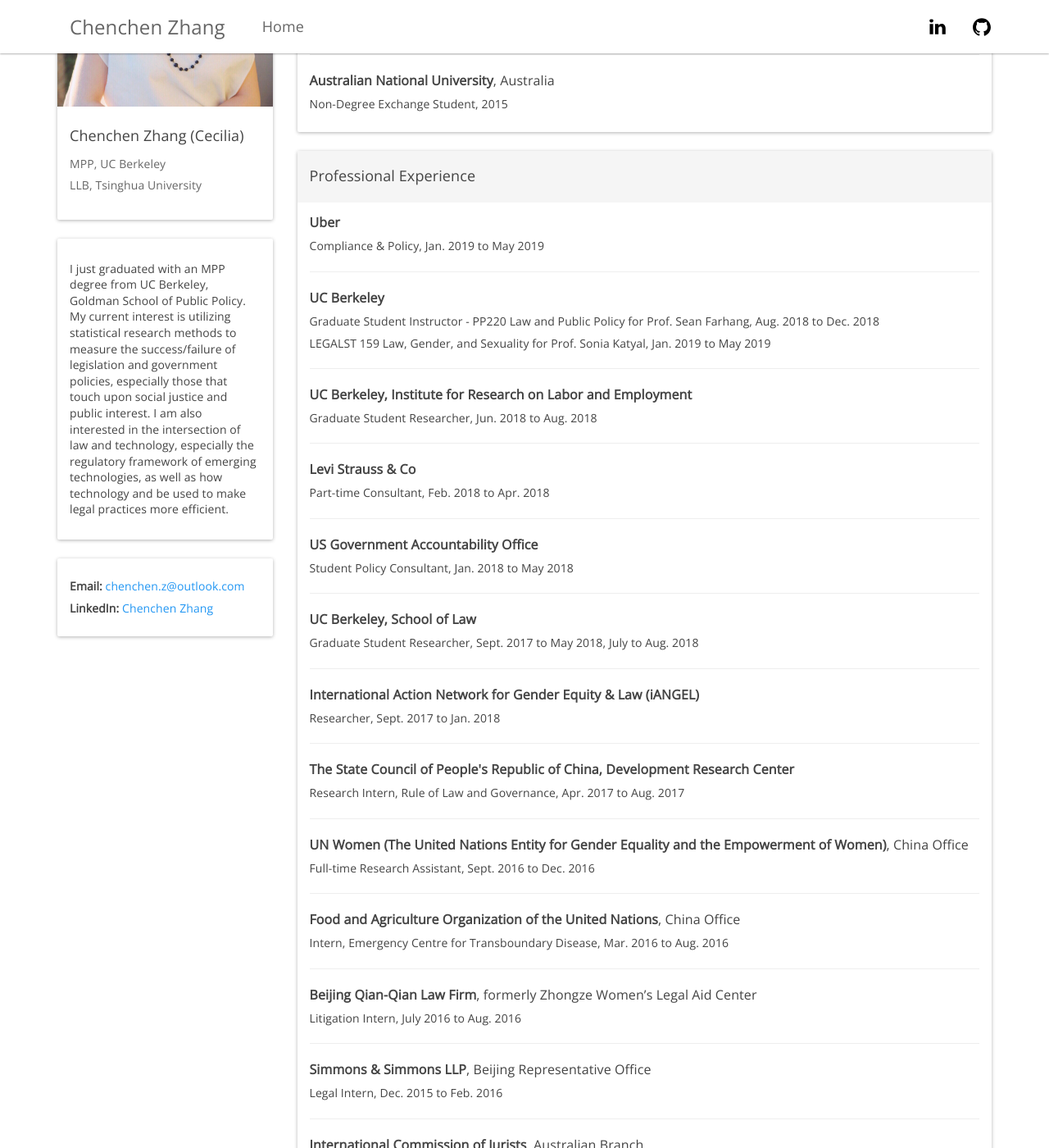
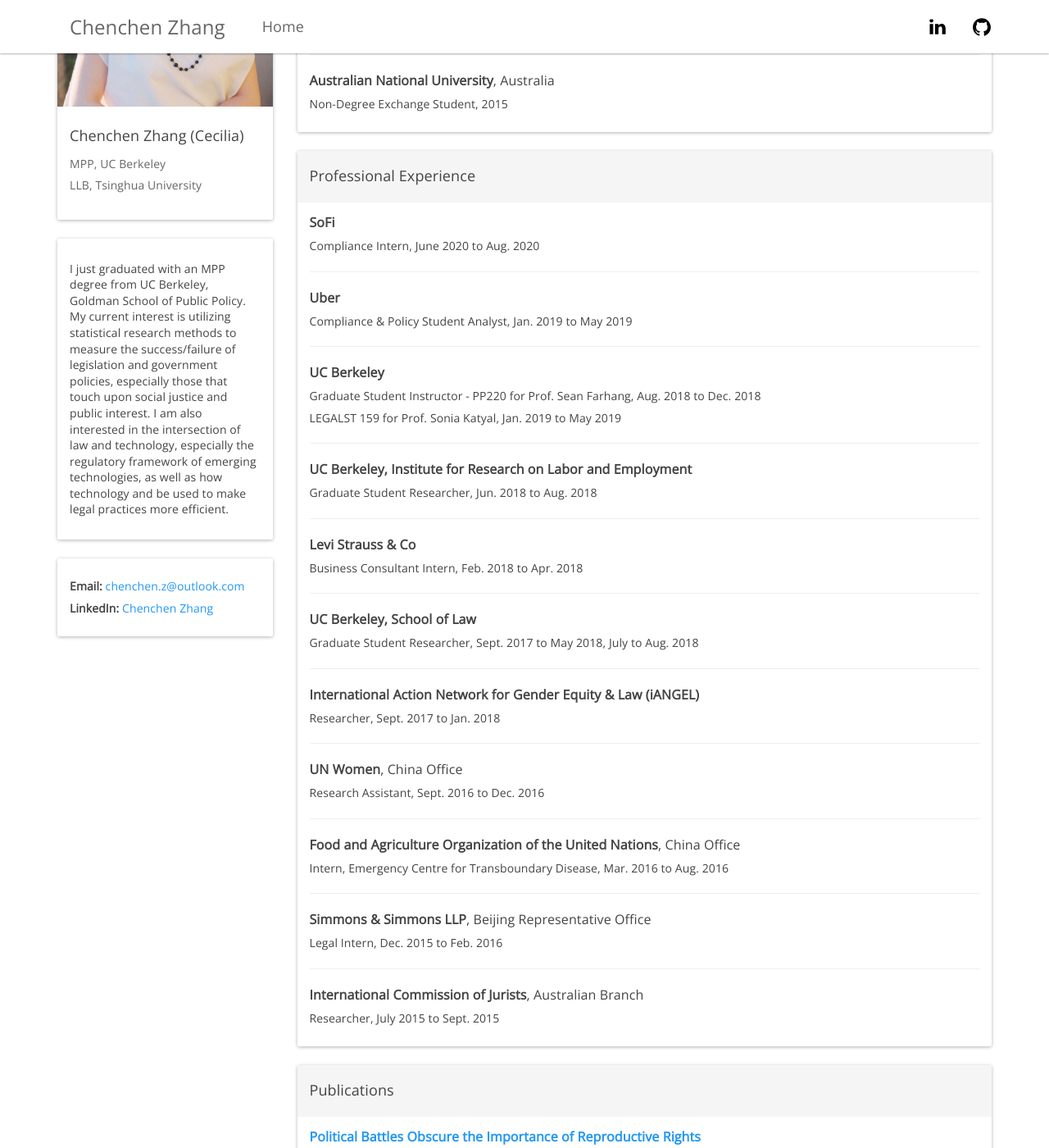
Before and after one commit to CeciliaZhang/-CeciliaZhang-.github-io, a Jekyll site: the page built from index.html, in a window 1280 px wide and 1400 px high, scrolled down 384 px. Shown: the whole window at 82% size. Built offline with Jekyll 4.4.1, drawn with Linux system fonts in a browser that asks for light colours; nearby versions of some CDN libraries.

Commit message:
Update experiences.html

```diff
--- a/_includes/experiences.html
+++ b/_includes/experiences.html
@@ -3,21 +3,21 @@
         <h4>Professional Experience</h4>
     </div>
     <div class="panel-body" style="padding-top: 5px;">
+        <h5><b>SoFi</b></h5>
+        <h6>Compliance Intern, June 2020 to Aug. 2020</h6>
+        <hr/>
         <h5><b>Uber</b></h5>
-        <h6>Compliance & Policy, Jan. 2019 to May 2019</h6>
+        <h6>Compliance & Policy Student Analyst, Jan. 2019 to May 2019</h6>
         <hr/>
         <h5><b>UC Berkeley</b></h5>
-        <h6>Graduate Student Instructor - PP220 Law and Public Policy for Prof. Sean Farhang, Aug. 2018 to Dec. 2018
-            <h6>LEGALST 159 Law, Gender, and Sexuality for Prof. Sonia Katyal, Jan. 2019 to May 2019</h6></h6>
+        <h6>Graduate Student Instructor - PP220 for Prof. Sean Farhang, Aug. 2018 to Dec. 2018
+            <h6>LEGALST 159 for Prof. Sonia Katyal, Jan. 2019 to May 2019</h6></h6>
         <hr/>
         <h5><b>UC Berkeley, Institute for Research on Labor and Employment</b></h5>
         <h6>Graduate Student Researcher, Jun. 2018 to Aug. 2018</h6>
         <hr/>
         <h5><b>Levi Strauss & Co</b></h5>
-        <h6>Part-time Consultant, Feb. 2018 to Apr. 2018</h6>
-        <hr/>
-        <h5><b>US Government Accountability Office</b></h5>
-        <h6>Student Policy Consultant, Jan. 2018 to May 2018</h6>
+        <h6>Business Consultant Intern, Feb. 2018 to Apr. 2018</h6>
         <hr/>
         <h5><b>UC Berkeley, School of Law</b></h5>
         <h6>Graduate Student Researcher, Sept. 2017 to May 2018, July to Aug. 2018</h6>
@@ -25,17 +25,11 @@
         <h5><b>International Action Network for Gender Equity & Law (iANGEL)</b></h5>
         <h6>Researcher, Sept. 2017 to Jan. 2018</h6>
         <hr/>
-        <h5><b>The State Council of People's Republic of China, Development Research Center</b></h5>
-        <h6>Research Intern, Rule of Law and Governance, Apr. 2017 to Aug. 2017</h6>
-        <hr/>
-        <h5><b>UN Women (The United Nations Entity for Gender Equality and the Empowerment of Women)</b>, China Office</h5>
-        <h6>Full-time Research Assistant, Sept. 2016 to Dec. 2016</h6>
+        <h5><b>UN Women</b>, China Office</h5>
+        <h6>Research Assistant, Sept. 2016 to Dec. 2016</h6>
         <hr/>
         <h5><b>Food and Agriculture Organization of the United Nations</b>, China Office</h5>
         <h6>Intern, Emergency Centre for Transboundary Disease, Mar. 2016 to Aug. 2016</h6>
-        <hr/>
-        <h5><b>Beijing Qian-Qian Law Firm</b>, formerly Zhongze Women’s Legal Aid Center</h5>
-        <h6>Litigation Intern, July 2016 to Aug. 2016</h6>
         <hr/>
         <h5><b>Simmons & Simmons LLP</b>, Beijing Representative Office</h5>
         <h6>Legal Intern, Dec. 2015 to Feb. 2016</h6>
```
